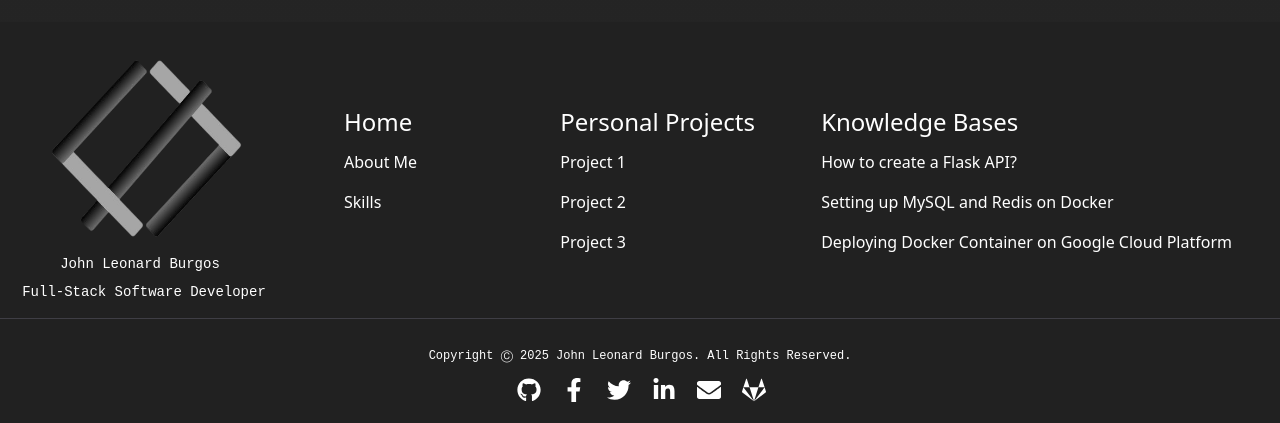
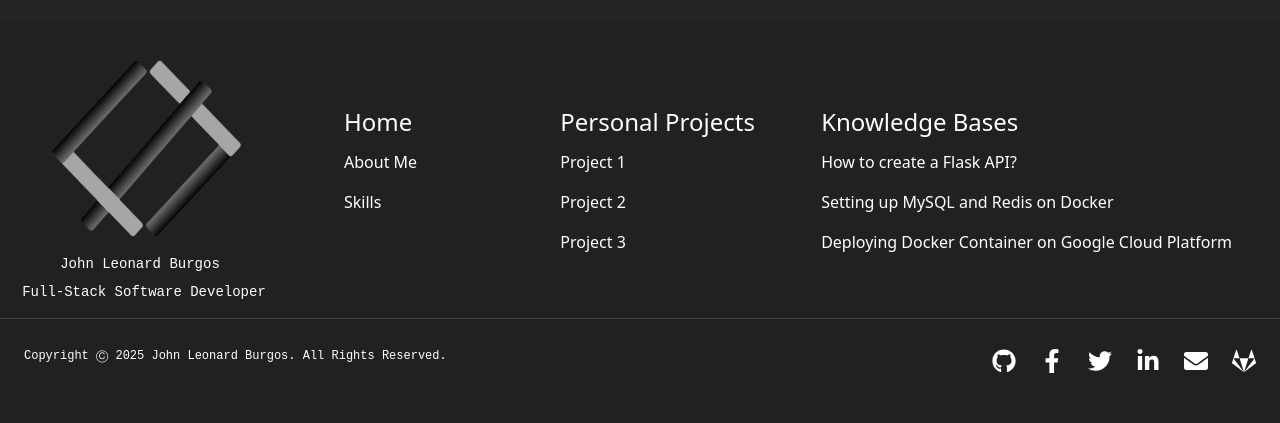
Before and after one commit to Leonardburgos/leonard-burgos-portfolio-template, a React (Create React App) app: page / in a window 1280 px wide. Before the commit this address led to /#/home#skills. Shown: the part 2468-2891 px from the top of the page. After the commit the page ends 2870 px from the top, so only its background shows below. Built offline with nearby package versions, Linux system fonts and the light colour scheme.

Commit message:
fixed footer

```diff
--- a/src/pages/Footer.jsx
+++ b/src/pages/Footer.jsx
@@ -125,7 +125,7 @@ const Footer = () => {
 
           {/* Row 2: Projects */}
           <div className="flex flex-col min-w-[150px] sm:pl-8 mb-6">
-          <a
+            <a
               href="#projects"
               className="font-poppins font-normal text-[24px] leading-[24px] text-dimWhite hover:text-secondary"
             >
@@ -146,7 +146,7 @@ const Footer = () => {
 
           {/* Row 3: Blogs */}
           <div className="flex flex-col min-w-[150px] sm:pl-8">
-          <a
+            <a
               href="#knowledgebase"
               className="font-poppins font-normal text-[24px] leading-[24px] text-dimWhite hover:text-secondary"
             >
@@ -168,8 +168,8 @@ const Footer = () => {
       </div>
 
       {/* Social Icons */}
-      <div className="w-full flex justify-between items-center flex-row flex-col pt-6 border-t-[1px] border-t-[#3F3E45]">
-        <p className="font-poppins font-normal text-center text-[12px] leading-[27px] text-white mb-2">
+      <div className="w-full flex justify-between items-center flex-col md:flex-row pt-6 border-t-[1px] border-t-[#3F3E45] pl-6 pr-6">
+        <p className="font-poppins font-normal text-center text-[12px] leading-[27px] text-black dark:text-white mb-2">
           Copyright Ⓒ 2025 John Leonard Burgos. All Rights Reserved.
         </p>
 
@@ -177,7 +177,7 @@ const Footer = () => {
           {socialMedia.map((social, index) => (
             <div
               key={index}
-              className={`w-[21px] h-[21px] text-white text-2xl cursor-pointer ${
+              className={`w-[24px] h-[24px] text-black dark:text-white text-2xl cursor-pointer ${
                 index !== socialMedia.length - 1 ? "mr-6" : "mr-0"
               }`}
               onClick={() => window.open(social.link)}
```
